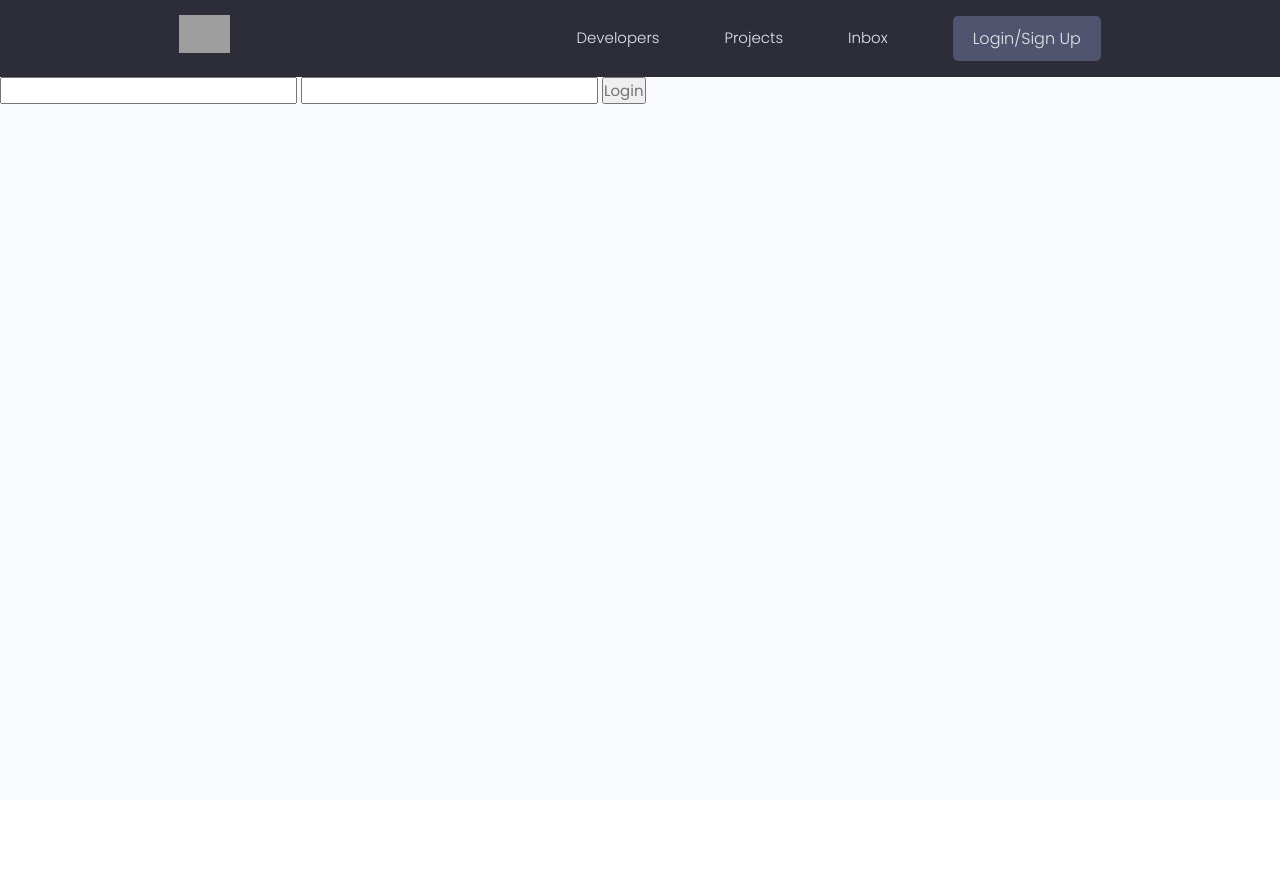
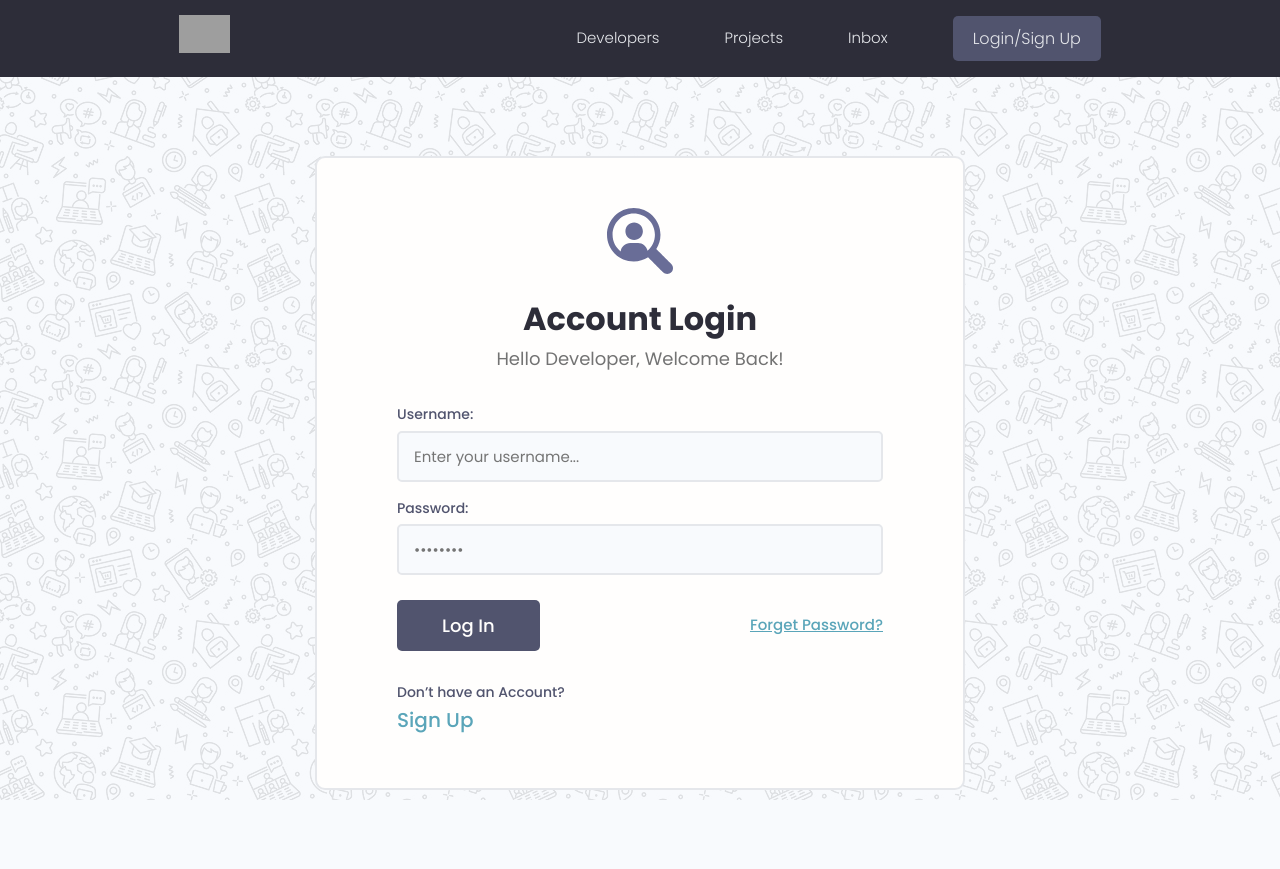
Before and after one commit to jcromerohdz/devsearch, a Django app: page /login/ in a window 1280 px wide. Before the commit the page ends 800 px from the top, so only its background shows below. Run offline with Django 5.2, Linux system fonts and the light colour scheme; some libraries are stand-ins or nearby versions; grey boxes are pictures that could not be loaded.

Commit message:
Adding login, signup functionallity

```diff
--- a/devsearch/projects/templates/projects/project_form.html
+++ b/devsearch/projects/templates/projects/project_form.html
@@ -4,7 +4,7 @@
     <main class="formPage my-xl">
         <div class="content-box">
             <div class="formWrapper">
-                <a class="backButton" href="#"><i class="im im-angle-left"></i></a>
+                <a class="backButton" href="#"><i class="fa-solid fa-arrow-left"></i></a>
                 <br>
 
                 <form class="form" method="POST" enctype="multipart/form-data">
--- a/devsearch/templates/main.html
+++ b/devsearch/templates/main.html
@@ -7,7 +7,7 @@
   <meta name="viewport" content="width=device-width, initial-scale=1.0" />
 
   <!-- Favicon -->
-  <link rel="shortcut icon" href="images/favicon.ico" type="image/x-icon" />
+  <link rel="shortcut icon" href="{% static 'images/favicon.ico' %}" type="image/x-icon" />
   <!-- Icon - font awesome -->
   <!-- <link rel="stylesheet" href="https://cdn.iconmonstr.com/1.3.0/css/iconmonstr-iconic-font.min.css" /> -->
   <link rel="stylesheet" href="https://cdnjs.cloudflare.com/ajax/libs/font-awesome/7.0.1/css/all.min.css" integrity="sha512-2SwdPD6INVrV/lHTZbO2nodKhrnDdJK9/kg2XD1r9uGqPo1cUbujc+IYdlYdEErWNu69gVcYgdxlmVmzTWnetw==" crossorigin="anonymous" referrerpolicy="no-referrer" />
--- a/devsearch/users/templates/users/login_register.html
+++ b/devsearch/users/templates/users/login_register.html
@@ -1,12 +1,112 @@
 {% extends 'main.html' %}
 
+{% load static %}
+
 {% block content %}
-<form action="{% url 'login' %}" method="POST">
+
+{% if page == 'register' %}
+    <!-- <h1>Register User</h1>
+    <form action="{% url 'register' %}" method="POST">
+        {% csrf_token %}
+        {{form.as_p}}
+        <input type="submit" value="Register User">
+    </form> -->
+    <!-- <p>Already have an account <a href="{% url 'login' %}">Sign Up</a></p> -->
+    <div class="auth">
+      <div class="card">
+        <div class="auth__header text-center">
+          <a href="/">
+            <img src="{% static 'images/icon.svg' %}" alt="icon" />
+          </a>
+          <h3>Register and account</h3>
+          <p>Create a new developer account</p>
+        </div>
+
+        <form action="{% url 'register' %}" method="POST" class="form auth__form">
+          {% csrf_token %}
+
+          {% for field in form %}
+            <!-- Input:Text -->
+            <div class="form__field">
+                <label for="formInput#text">{{field.label}}: </label>
+                {{field}}
+
+                <!-- {% if field.help_text %}
+                    <small>{{field.help_text}}</small>
+                {% endif  %} -->
+
+                {% for error in field.errors %}
+                <p style="color: red">{{error}}</p>
+                {% endfor %}
+            </div>
+          {% endfor %}
+
+
+          <div class="auth__actions">
+            <input class="btn btn--sub btn--lg" type="submit" value="Sign  In" />
+          </div>
+        </form>
+        <div class="auth__alternative">
+          <p>Already have an Account?</p>
+          <a href="{% url 'login' %}">Log In</a>
+        </div>
+      </div>
+    </div>
+{% else %}
+    <div class="auth">
+      <div class="card">
+        <div class="auth__header text-center">
+          <a href="/">
+            <img src="{% static 'images/icon.svg' %}" alt="icon" />
+          </a>
+          <h3>Account Login</h3>
+          <p>Hello Developer, Welcome Back!</p>
+        </div>
+
+        <form action="{% url 'login' %}" method="POST" class="form auth__form">
+          {% csrf_token %}
+          <!-- Input:Email -->
+          <div class="form__field">
+            <label for="formInput#text">Username: </label>
+            <input
+              class="input input--text"
+              id="formInput#text"
+              type="text"
+              name="username"
+              placeholder="Enter your username..."
+            />
+          </div>
+
+          <!-- Input:Password -->
+          <div class="form__field">
+            <label for="formInput#password">Password: </label>
+            <input
+              class="input input--password"
+              id="formInput#passowrd"
+              type="password"
+              name="password"
+              placeholder="••••••••"
+            />
+          </div>
+          <div class="auth__actions">
+            <input class="btn btn--sub btn--lg" type="submit" value="Log In" />
+            <a href="forgetpassword.html">Forget Password?</a>
+          </div>
+        </form>
+        <div class="auth__alternative">
+          <p>Don’t have an Account?</p>
+          <a href="{% url 'register' %}">Sign Up</a>
+        </div>
+      </div>
+    </div>
+<!-- <form action="{% url 'login' %}" method="POST">
     {% csrf_token %}
     <input type="text" name="username">
     <input type="password" name="password">
     <input type="submit" value="Login">
-</form>
 
+    <p>Don't have an account <a href="{% url 'register' %}">Sign Up</a></p>
+</form> -->
+{% endif  %}
 
 {% endblock content %}
--- a/devsearch/users/urls.py
+++ b/devsearch/users/urls.py
@@ -4,6 +4,7 @@ from . import views
 urlpatterns = [
     path('login/', views.login_user, name='login'),
     path('logout/', views.logout_user, name='logout'),
+    path('register/', views.register_user, name='register'),
 
     path('', views.profiles, name='profiles'),
     path('profile/<str:pk>/', views.user_profile, name='user_profile'),
--- a/devsearch/users/views.py
+++ b/devsearch/users/views.py
@@ -3,9 +3,11 @@ from django.contrib.auth import login, authenticate, logout
 from django.contrib import messages
 from django.contrib.auth.models import User
 from .models import Profile, Skill
+from .forms import CustomUserCreationForm
 
 # Create your views here.
 def login_user(request):
+    page = 'login'
 
     if request.user.is_authenticated:
         return redirect('profiles')
@@ -37,6 +39,32 @@ def logout_user(request):
     messages.info(request, 'Logout successfully!')
     return redirect('login')
 
+def register_user(request):
+    page = 'register'
+    form = CustomUserCreationForm()
+
+    if request.method == 'POST':
+        form = CustomUserCreationForm(request.POST)
+        print("IS POST")
+        if form.is_valid():
+            print("IS VALID")
+            user = form.save(commit=False)
+            user.username = user.username.lower()
+            user.save()
+
+            messages.success(request, 'User account was created!')
+
+            login(request, user)
+            return redirect('profiles')
+        else:
+            messages.error(request, 'An error was occurred during registration!')
+
+    context = {
+        'page': page,
+        'form': form
+    }
+    return render(request, 'users/login_register.html', context)
+
 
 def profiles(request):
     profiles = Profile.objects.all()
```
Also changed, not shown: other parts of devsearch/templates/main.html (+10 -5 lines), devsearch/static/uikit/app.js (+11 -0 lines), devsearch/templates/login.html (added, +67 -0 lines), devsearch/templates/signup.html (added, +89 -0 lines), devsearch/users/forms.py (added, +19 -0 lines), devsearch/static/images/favicon.ico (added).
